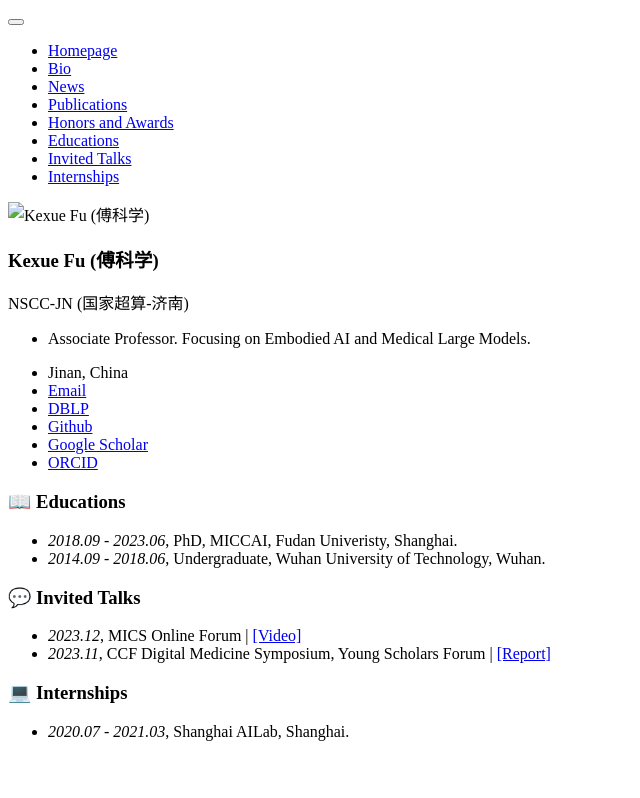
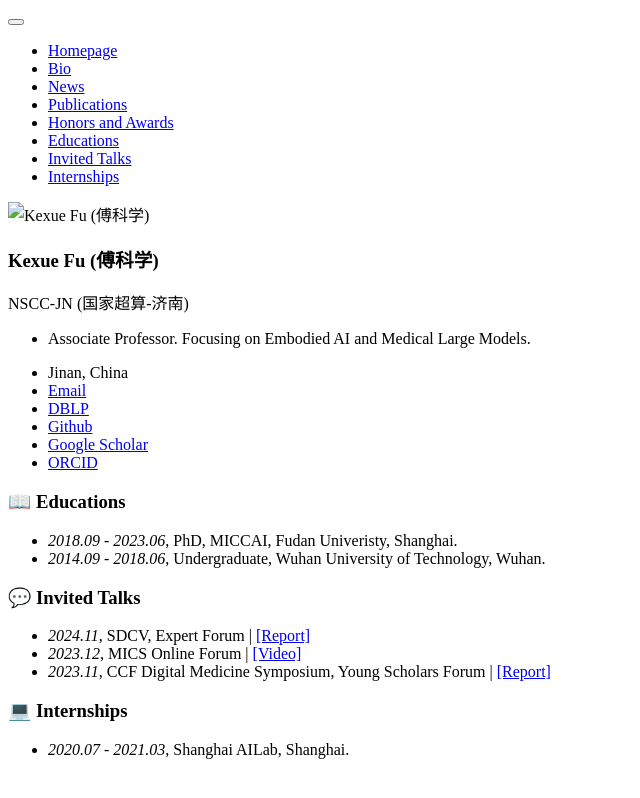
Before and after one commit to fukexue/fukexue.github.io, a Jekyll site: the page built from _pages/includes/others.md, in a window 1280 px wide. Shown: the top 798 px of the page, without its empty margins (0-640 px from the left). Built offline with Jekyll 4.4.1, drawn with Linux system fonts in a browser that asks for light colours; our own code applies the rules of GitHub Pages for plain Markdown files.

Commit message:
Update others.md
2024.12.06

```diff
--- a/_pages/includes/others.md
+++ b/_pages/includes/others.md
@@ -4,6 +4,7 @@
 - *2014.09 - 2018.06*, Undergraduate, Wuhan University of Technology, Wuhan.
 
 # 💬 Invited Talks
+- *2024.11*, SDCV, Expert Forum \| [\[Report\]](https://www.sdaai.org.cn/newsinfo/7733794.html)
 - *2023.12*, MICS Online Forum \| [\[Video\]](https://www.koushare.com/live/details/25128?vid=74446)
 - *2023.11*, CCF Digital Medicine Symposium, Young Scholars Forum \| [\[Report\]](https://test2.ccf.org.cn/Media_list/TC/2023-12-21/811267.shtml)
 
```
